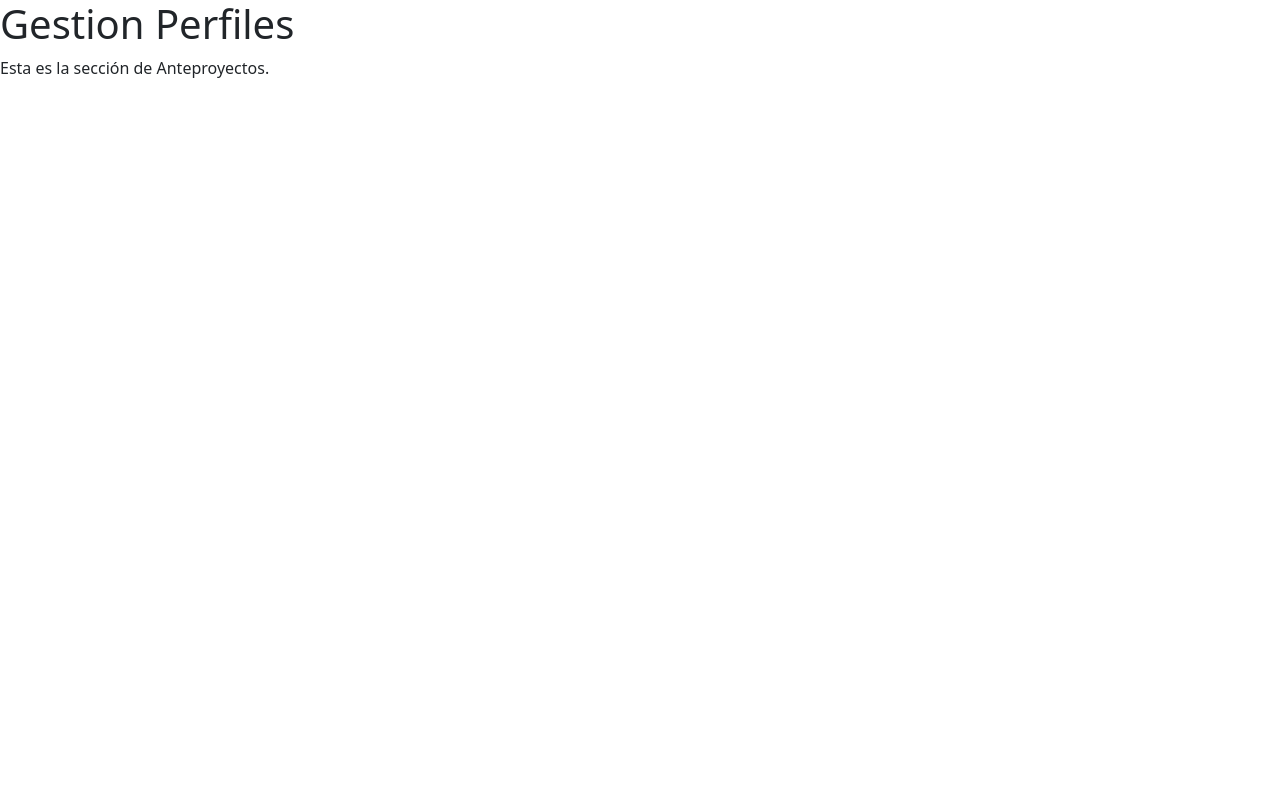
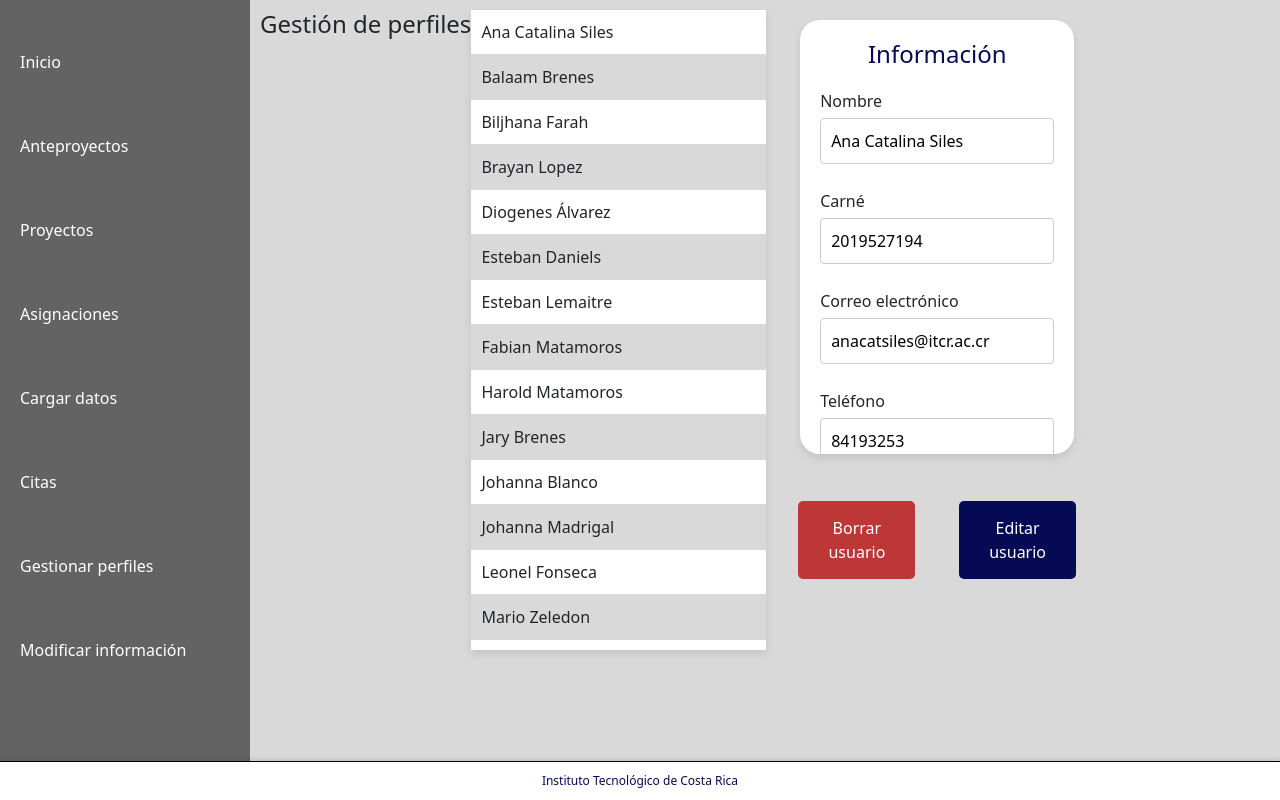
Before and after one commit to proyectosFinales/proyecto_software, a React (Create React App) app: page /gestion-perfiles in a window 1280 px wide. Built offline with nearby package versions, Linux system fonts and the light colour scheme.

Commit message:
arreglos en gestion de perfiles por administrador

```diff
--- a/src/App.js
+++ b/src/App.js
@@ -1,5 +1,6 @@
 import { BrowserRouter as Router, Route, Routes } from 'react-router-dom';
 import Menu from './pages/MenuPrincipal';
+import Anteproyectos from './pages/anteproyectos';
 import Asignaciones from './pages/Asignaciones';
 import GestionPerfiles from './pages/GestionPerfiles';
 import FormularioEstudiantes from './pages/FormularioEstudiante';
@@ -8,6 +9,9 @@ import AnteproyectosEstudiante from './pages/AnteproyectosEstudiante';
 import AnteproyectosCoordinador from './pages/AnteproyectosCoordinador';
 import Citas from './pages/Citas';
 import CitasUsuario from './pages/CitasUsuario';
+import Login from './pages/Login';
+import Registro from './pages/Registro';
+import './App.css'
 // Otras importaciones de componentes
 
 function App() {
@@ -15,6 +19,8 @@ function App() {
     <Router>
       <Routes>
         <Route path="/" element={<Menu />} />  {/* Ruta para la página principal */}
+        <Route path="/login" element={<Login />} />  {/* Ruta para login */}
+        <Route path="/registro" element={<Registro />} />  {/* Ruta para registrarse */}
         <Route path="/anteproyectosEstudiante" element={<AnteproyectosEstudiante />} />  {/* Ruta para anteproyectos */}
         <Route path="/anteproyectosCoordinador" element={<AnteproyectosCoordinador />} />  {/* Ruta para anteproyectos */}
         <Route path="/asignaciones" element={<Asignaciones />} />
--- a/src/pages/GestionPerfiles.js
+++ b/src/pages/GestionPerfiles.js
@@ -1,12 +1,111 @@
-import React from 'react';
+import { React, useState } from "react";
+import { useNavigate } from 'react-router-dom';
+import "../styles/GestionPerfiles.css";
+import Footer from './components/Footer';
 
-const Anteproyectos = () => {
+const GestionPerfiles = () => {
+  const [selectedUser, setSelectedUser] = useState({
+    nombre: "Ana Catalina Siles",
+    carne: "2019527194",
+    correo: "anacatsiles@itcr.ac.cr",
+    telefono: "84193253",
+    estado: "Aprobado / Reprobado",
+  });
+
+  const users = [
+    "Ana Catalina Siles",
+    "Balaam Brenes",
+    "Biljhana Farah",
+    "Brayan Lopez",
+    "Diogenes Álvarez",
+    "Esteban Daniels",
+    "Esteban Lemaitre",
+    "Fabian Matamoros",
+    "Harold Matamoros",
+    "Jary Brenes",
+    "Johanna Blanco",
+    "Johanna Madrigal",
+    "Leonel Fonseca",
+    "Mario Zeledon",
+    "Mauricio Espinoza",
+    "Natalia Redondo",
+    "Nuria Zeledon",
+    "Oscar Boza",
+    "Pablo Hernandez",
+    "Raul Elizondo",
+    "Sebastian Delgado",
+  ];
+
+  const handleUserClick = (userName) => {
+    // Aquí debes manejar la lógica para cambiar la información del usuario seleccionado
+    setSelectedUser({
+      ...selectedUser,
+      nombre: userName,
+    });
+  };
+
   return (
-    <div>
-      <h1>Gestion Perfiles</h1>
-      <p>Esta es la sección de Anteproyectos.</p>
+    <div className="gestion-container">
+      <div className="sidebar">
+        <ul>
+          <li>Inicio</li>
+          <li>Anteproyectos</li>
+          <li>Proyectos</li>
+          <li>Asignaciones</li>
+          <li>Cargar datos</li>
+          <li>Citas</li>
+          <li>Gestionar perfiles</li>
+          <li>Modificar información</li>
+        </ul>
+      </div>
+      <div className="content">
+        <h1>Gestión de perfiles</h1>
+        <div className="gestion-perfiles">
+          <div className="users-list">
+            <ul>
+              {users.map((user, index) => (
+                <li key={user} className={index % 2 === 0 ? "even-row" : "odd-row"}
+                onClick={() => handleUserClick(user)}>
+                  {user}
+                </li>
+              ))}
+            </ul>
+          </div>
+          <div className="info-container">
+            <div className="user-info">
+              <h2>Información</h2>
+              <label>
+                Nombre
+                <input type="text" value={selectedUser.nombre} readOnly />
+              </label>
+              <label>
+                Carné
+                <input type="text" value={selectedUser.carne} readOnly />
+              </label>
+              <label>
+                Correo electrónico
+                <input type="email" value={selectedUser.correo} readOnly />
+              </label>
+              <label>
+                Teléfono
+                <input type="text" value={selectedUser.telefono} readOnly />
+              </label>
+              <label>
+                Estado
+                <input type="text" value={selectedUser.estado} readOnly />
+              </label>
+            </div>
+            <div className="actions">
+              <button className="btn-delete">Borrar usuario</button>
+              <button className="btn-edit">Editar usuario</button>
+            </div>
+          </div>
+
+        </div>
+      </div>
+      <Footer />
     </div>
   );
 };
 
-export default Anteproyectos;
+export default GestionPerfiles;
--- /dev/null
+++ b/src/pages/components/Footer.css
@@ -0,0 +1,12 @@
+.login-footer {
+    position: fixed; /* Fijar en la parte inferior */
+    bottom: 0;
+    left: 0;
+    right: 0; /* Abarca todo el ancho */
+    text-align: center;
+    font-size: 12px;
+    color: var(--azul); /* Color azul oscuro */
+    background-color: var(--blanco); /* Color de fondo del pie de página */
+    padding: 10px 0; /* Espaciado */
+    box-shadow: 0 -2px 5px rgba(0, 0, 0, 0.1);
+  }
--- /dev/null
+++ b/src/pages/components/Footer.js
@@ -0,0 +1,12 @@
+import React from "react";
+import './Footer.css'; // Asegúrate de importar el CSS para los estilos
+
+const Footer = () => {
+  return (
+    <footer className="login-footer">
+      Instituto Tecnológico de Costa Rica
+    </footer>
+  );
+};
+
+export default Footer;
--- /dev/null
+++ b/src/styles/GestionPerfiles.css
@@ -0,0 +1,139 @@
+h1 {
+  padding: 20px;
+}
+
+.gestion-container {
+  display: flex;
+  min-height: 100vh;
+}
+
+.sidebar {
+  width: 220px;
+  background-color: var(--gris_oscuro);
+  padding: 20px;
+  color: var(--blanco);
+}
+
+.sidebar ul {
+  list-style: none;
+  padding: 0;
+}
+
+.sidebar ul li {
+  padding: 30px 0;
+  cursor: pointer;
+}
+
+.content {
+  flex: 1;
+  padding: 10px;
+  background-color: var(--gris_claro);
+}
+
+.gestion-perfiles {
+  display: flex;
+  justify-content: space-between;
+  height: 80vh;  /* Reducir la altura del contenedor principal en un 20% */
+}
+
+.users-list {
+  width: 48%;
+  background-color: var(--blanco);
+  box-shadow: 0 4px 8px rgba(0, 0, 0, 0.1);
+  overflow-y: auto;  /* Añadir scroll si el contenido excede la altura */
+}
+
+.users-list ul {
+  list-style: none;
+  padding: 0;
+}
+
+.users-list ul li {
+  padding: 10px;
+  border-bottom: 1px solid var(--gris_claro);
+  cursor: pointer;
+}
+
+.even-row {
+  background-color: var(--blanco); /* Fondo blanco para filas pares */
+}
+
+.odd-row {
+  background-color: var(--gris_claro); /* Fondo gris claro para filas impares */
+}
+
+.info-container {
+  width: 48%;
+  background-color: transparent; /* Fondo igual al de la página */
+  padding: 10px;
+  display: flex;
+  flex-direction: column;
+  align-items: flex-start; /* Alinear el contenido al inicio */
+}
+
+.user-info {
+  width: 100%;
+  height: 70%;  /* Reducir la altura en un 20% */
+  background-color: var(--blanco);
+  padding: 20px;
+  box-shadow: 0 4px 8px rgba(0, 0, 0, 0.1);
+  display: flex;
+  flex-direction: column;
+  overflow-y: auto;  /* Añadir scroll si el contenido excede la altura */
+  border-radius: 20px;
+}
+
+.user-info h2 {
+  margin-bottom: 20px;
+  color: var(--azul);
+}
+
+.user-info label {
+  display: block;
+  margin-bottom: 10px;
+}
+
+.user-info input {
+  width: 100%;
+  padding: 10px;
+  margin-top: 5px;
+  margin-bottom: 15px;
+  border: 1px solid var(--gris_claro);
+  border-radius: 5px;
+}
+
+.actions {
+  display: flex;
+  justify-content: center;
+  align-items: center;
+  width: 100%;
+  margin-top: 20px;
+  gap: 20%;
+  padding: 10%;
+}
+
+.btn-delete, .btn-edit {
+  color: var(--blanco);
+  padding: 15px 30px; /* Botones más grandes */
+  font-size: 16px;    /* Texto más grande */
+  border: none;
+  border-radius: 5px;
+  cursor: pointer;
+  transition: background-color 0.3s ease; /* Transición suave para el hover */
+}
+
+.btn-delete {
+  background-color: var(--rojo);
+}
+
+.btn-delete:hover {
+  background-color: darkred; /* Efecto hover en eliminar */
+}
+
+.btn-edit {
+  background-color: var(--azul);
+}
+
+.btn-edit:hover {
+  background-color: darkblue; /* Efecto hover en editar */
+}
```
